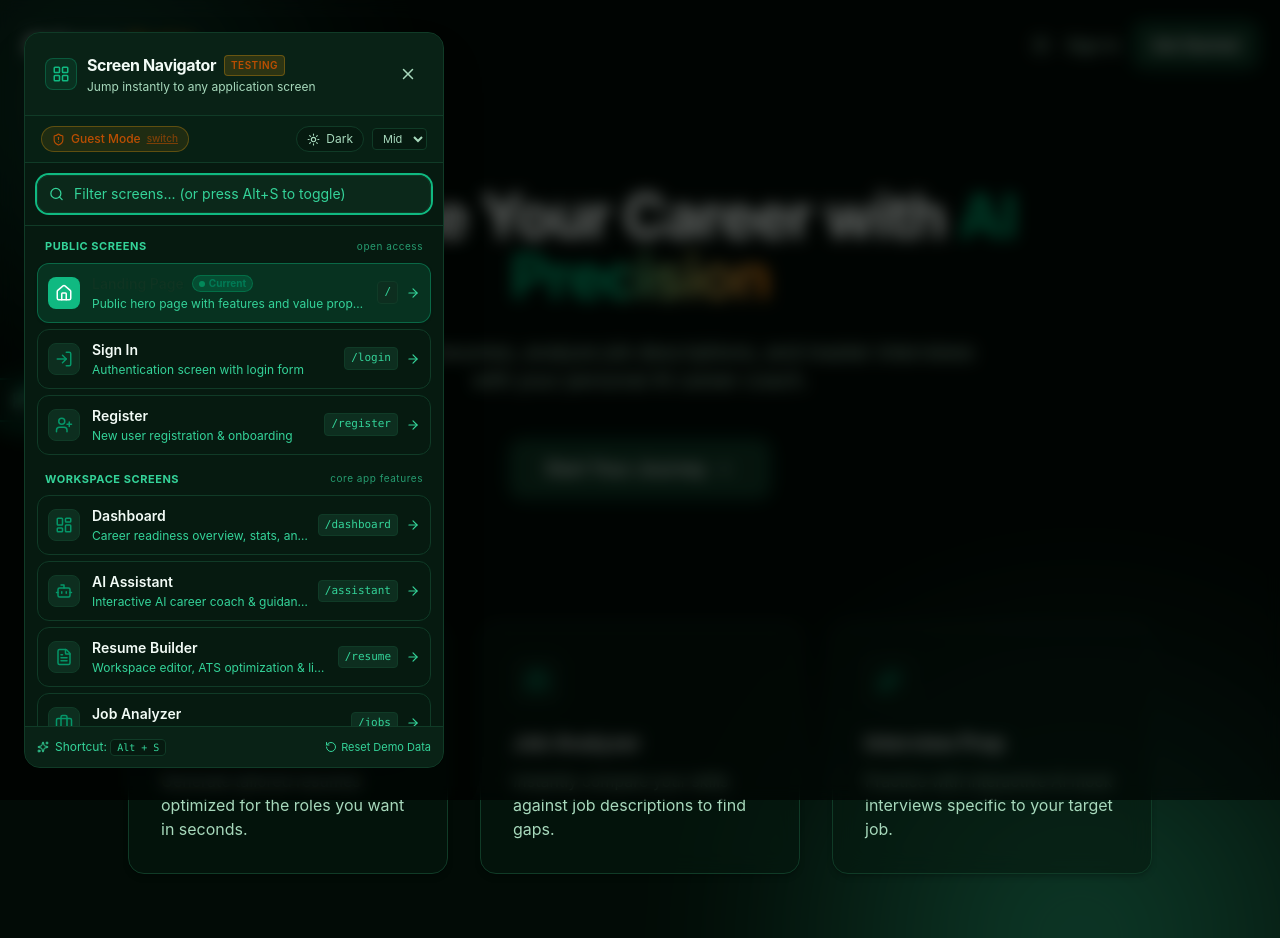
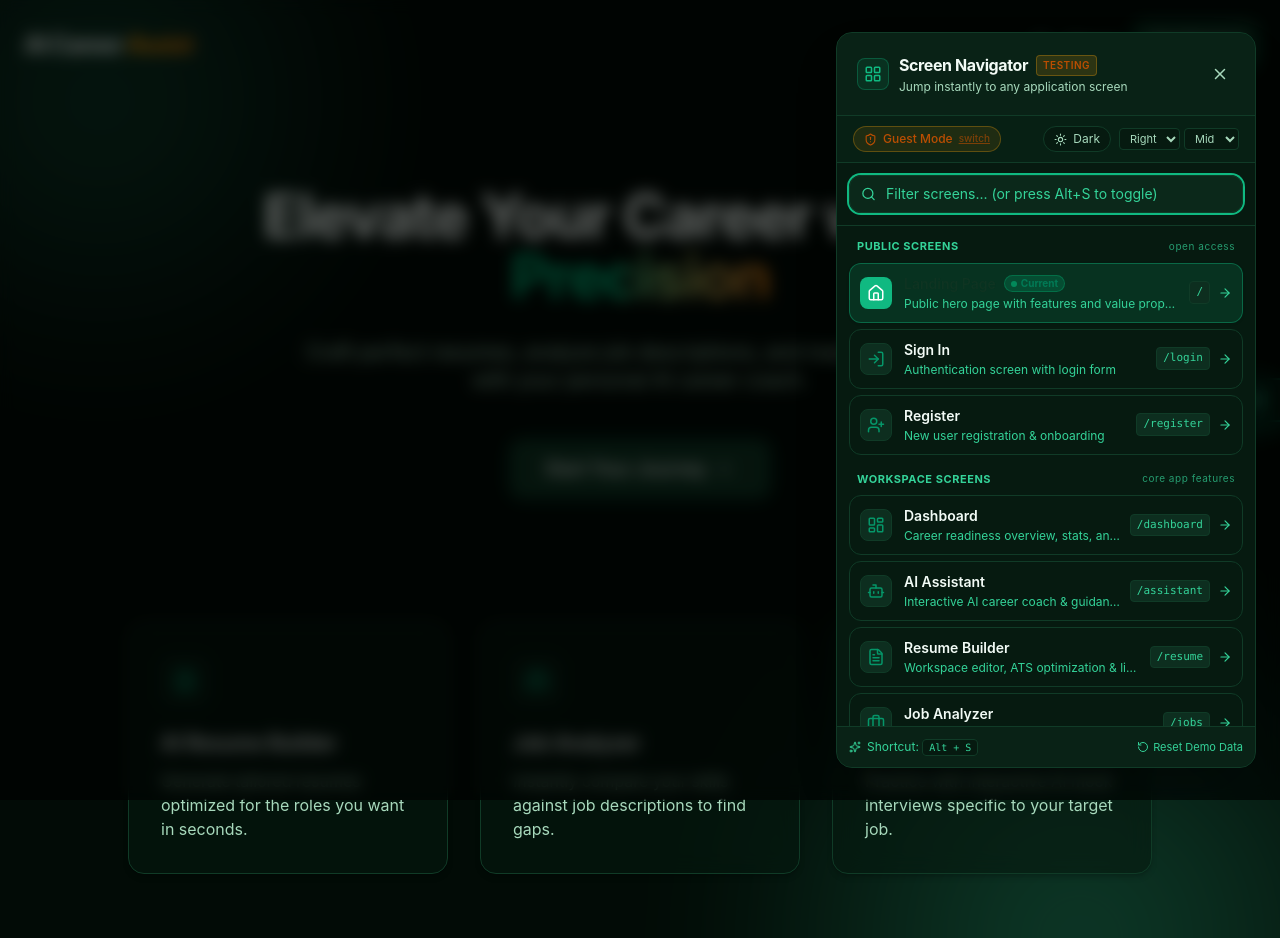
Before and after one commit to indrajit1306/AI-Career-Assistant, a React (Vite) app: page / in a window 1280 px wide. Both pictures are taken after a click on the button "Open Screen Switcher". Built offline with nearby package versions, Linux system fonts and the light colour scheme; a web font is replaced by a local one.

Commit message:
feat: add job management, resume parsing, and ATS analysis features

```diff
--- a/src/components/layout/ScreenNavigator.tsx
+++ b/src/components/layout/ScreenNavigator.tsx
@@ -39,7 +39,23 @@ interface ScreenItem {
 export const ScreenNavigator: React.FC = () => {
   const [isOpen, setIsOpen] = useState(false);
   const [searchQuery, setSearchQuery] = useState('');
-  const [position, setPosition] = useState<'center' | 'top' | 'bottom'>('center');
+  const [side, setSide] = useState<'right' | 'left'>(() => {
+    return (localStorage.getItem('screen_navigator_side') as 'right' | 'left') || 'right';
+  });
+  const [position, setPosition] = useState<'center' | 'top' | 'bottom'>(() => {
+    return (localStorage.getItem('screen_navigator_pos') as any) || 'center';
+  });
+
+  const handleSetSide = (newSide: 'right' | 'left') => {
+    setSide(newSide);
+    localStorage.setItem('screen_navigator_side', newSide);
+  };
+
+  const handleSetPosition = (newPos: 'center' | 'top' | 'bottom') => {
+    setPosition(newPos);
+    localStorage.setItem('screen_navigator_pos', newPos);
+  };
+
   const navigate = useNavigate();
   const location = useLocation();
   const { isAuthenticated, user, login, logout } = useAuth();
@@ -212,15 +228,21 @@ export const ScreenNavigator: React.FC = () => {
     bottom: 'bottom-20',
   };
 
+  const isRight = side === 'right';
+
   return (
     <>
-      {/* Floating Trigger Button on the Left Edge */}
+      {/* Floating Trigger Button on the Edge */}
       <div
-        className={`fixed left-0 ${positionClasses[position]} z-[9990] transition-all duration-300`}
+        className={`fixed ${isRight ? 'right-0' : 'left-0'} ${positionClasses[position]} z-[9990] transition-all duration-300`}
       >
         <button
           onClick={() => setIsOpen(true)}
-          className="flex items-center gap-2 pl-3 pr-3.5 py-2.5 bg-brand-900/95 dark:bg-brand-950/95 text-white rounded-r-2xl border-y border-r border-emerald-500/50 shadow-[0_6px_25px_rgba(16,185,129,0.35)] hover:shadow-[0_8px_32px_rgba(16,185,129,0.55)] hover:pl-4 transition-all duration-200 cursor-pointer select-none group backdrop-blur-md"
+          className={`flex items-center gap-2 ${
+            isRight
+              ? 'pl-3.5 pr-3 rounded-l-2xl border-y border-l hover:pr-4'
+              : 'pl-3 pr-3.5 rounded-r-2xl border-y border-r hover:pl-4'
+          } py-2.5 bg-brand-900/95 dark:bg-brand-950/95 text-white border-emerald-500/50 shadow-[0_6px_25px_rgba(16,185,129,0.35)] hover:shadow-[0_8px_32px_rgba(16,185,129,0.55)] transition-all duration-200 cursor-pointer select-none group backdrop-blur-md`}
           title="Open Screen Switcher (Alt + S)"
           aria-label="Open Screen Switcher"
         >
@@ -240,7 +262,7 @@ export const ScreenNavigator: React.FC = () => {
 
       {/* Screen Switcher Flyout Modal */}
       {isOpen && (
-        <div className="fixed inset-0 z-[9999] flex items-center justify-start p-3 sm:p-6 overflow-hidden">
+        <div className={`fixed inset-0 z-[9999] flex items-center ${isRight ? 'justify-end' : 'justify-start'} p-3 sm:p-6 overflow-hidden`}>
           {/* Backdrop */}
           <div
             className="fixed inset-0 bg-black/60 backdrop-blur-sm animate-in fade-in duration-200"
@@ -249,7 +271,7 @@ export const ScreenNavigator: React.FC = () => {
           />
 
           {/* Modal Panel */}
-          <div className="relative z-10 w-full max-w-[420px] max-h-[92vh] bg-surface border border-border-base dark:border-brand-700/60 rounded-2xl shadow-2xl flex flex-col overflow-hidden backdrop-blur-xl animate-in slide-in-from-left duration-200">
+          <div className={`relative z-10 w-full max-w-[420px] max-h-[92vh] bg-surface border border-border-base dark:border-brand-700/60 rounded-2xl shadow-2xl flex flex-col overflow-hidden backdrop-blur-xl animate-in ${isRight ? 'slide-in-from-right' : 'slide-in-from-left'} duration-200`}>
 
             {/* Header */}
             <div className="p-4 sm:p-5 border-b border-border-base flex items-center justify-between bg-surface-elevated/40">
@@ -306,17 +328,29 @@ export const ScreenNavigator: React.FC = () => {
                   <span className="capitalize">{settings.theme}</span>
                 </button>
 
-                {/* Button position adjust */}
+                {/* Button side & position adjust */}
+                <div className="flex items-center gap-1">
+                  <select
+                    value={side}
+                    onChange={(e) => handleSetSide(e.target.value as any)}
+                    className="bg-surface text-text-secondary border border-border-base rounded px-1.5 py-0.5 text-[11px] cursor-pointer focus:outline-none"
+                    title="Floating button side"
+                  >
+                    <option value="right">Right</option>
+                    <option value="left">Left</option>
+                  </select>
+
                   <select
                     value={position}
-                  onChange={(e) => setPosition(e.target.value as any)}
+                    onChange={(e) => handleSetPosition(e.target.value as any)}
                     className="bg-surface text-text-secondary border border-border-base rounded px-1.5 py-0.5 text-[11px] cursor-pointer focus:outline-none"
-                  title="Adjust floating button position"
+                    title="Adjust vertical position"
                   >
                     <option value="top">Top</option>
                     <option value="center">Mid</option>
                     <option value="bottom">Btm</option>
                   </select>
+                </div>
               </div>
             </div>
 
```
Lines whose indentation alone changed are shown as unchanged.
